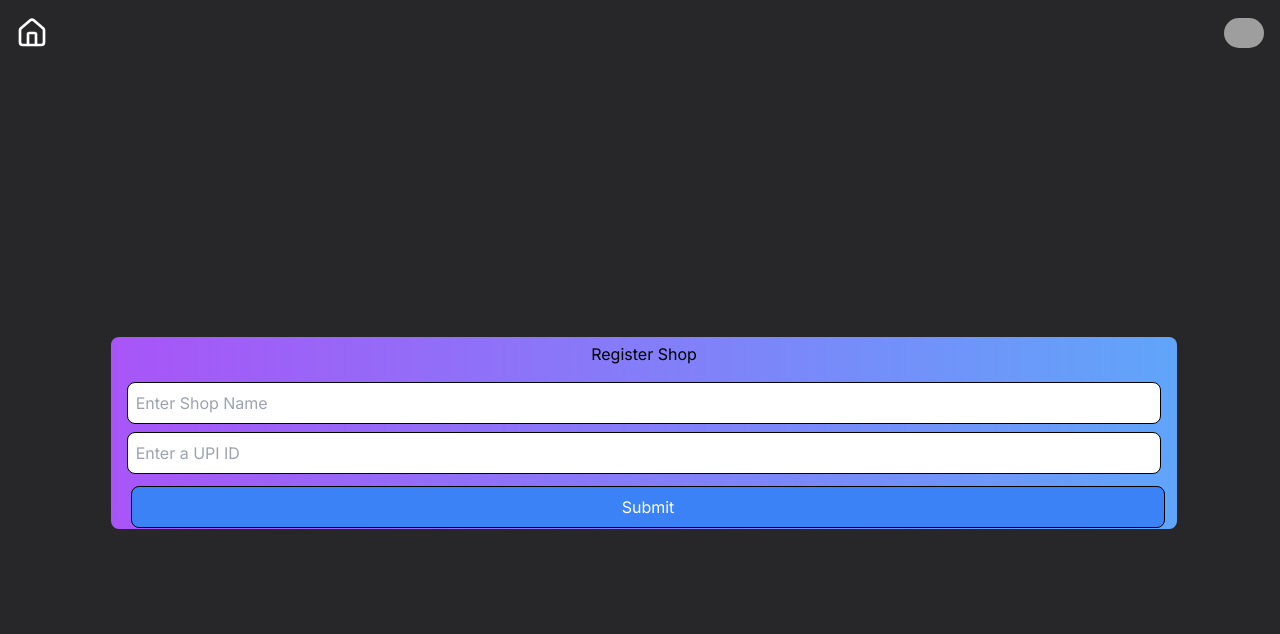
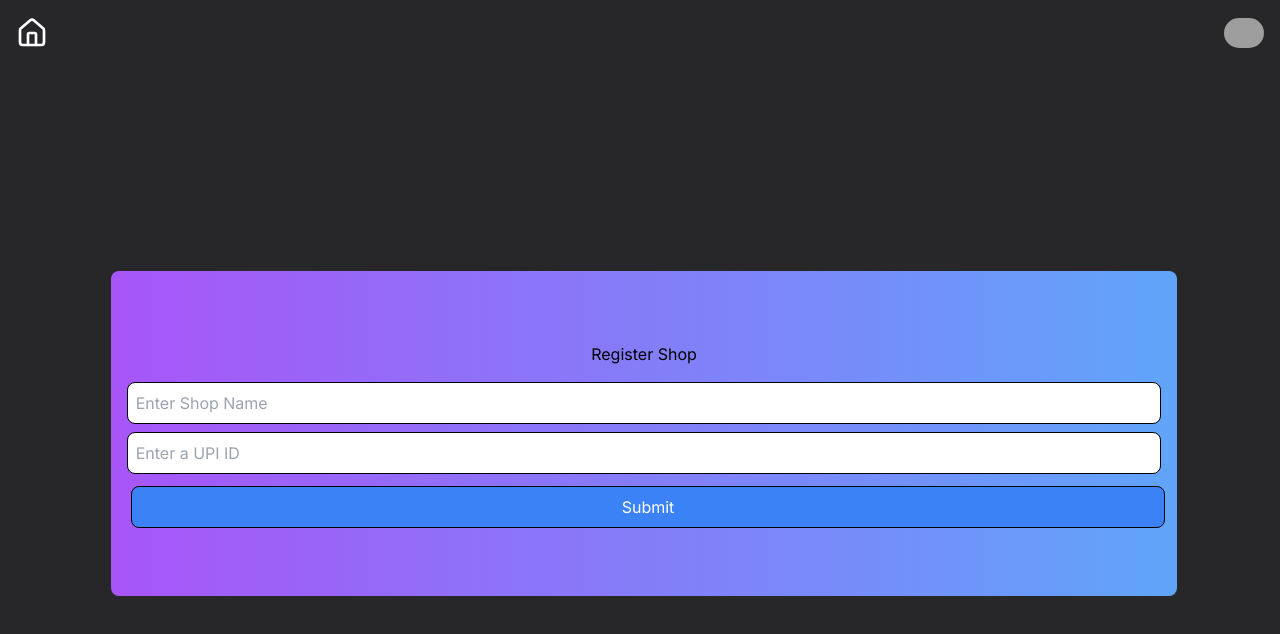
Before and after one commit to PramodAhetti/NearPay, a Next.js app: page /AddPost in a window 1280 px wide. Shown: the top 634 px of the page. Built offline with nearby package versions, Linux system fonts and the light colour scheme; no server answers; grey boxes are pictures that could not be loaded; a web font is replaced by a local one.

Commit message:
increased the addpost size

```diff
--- a/app/AddPost/page.tsx
+++ b/app/AddPost/page.tsx
@@ -78,7 +78,7 @@ export default function AddPostPage() {
           }}
         />
       </header>
-      <form onSubmit={handleSubmit} className="bg-gradient-to-r from-purple-500 to-blue-400 m-1 flex flex-col justify-center rounded-lg row-start-6 row-end-9 col-start-2 col-end-12 w-full p-4">
+      <form onSubmit={handleSubmit} className="bg-gradient-to-r from-purple-500 to-blue-400 m-1 flex flex-col justify-center rounded-lg row-start-5 row-end-10 col-start-2 col-end-12 w-full p-4">
         <div className="text-black w-full p-2 mb-2 text-center rounded-lg">Register Shop</div>
         <input
           type="text"
```
